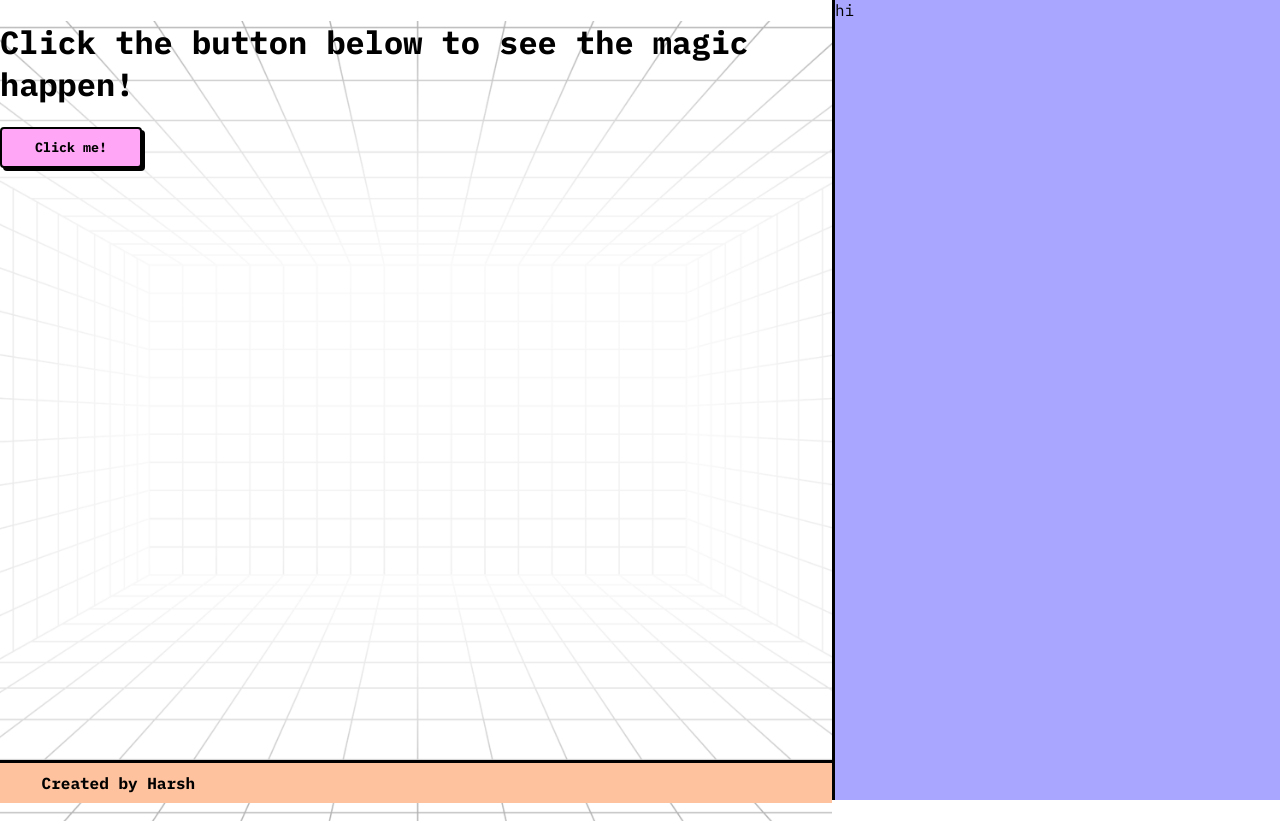
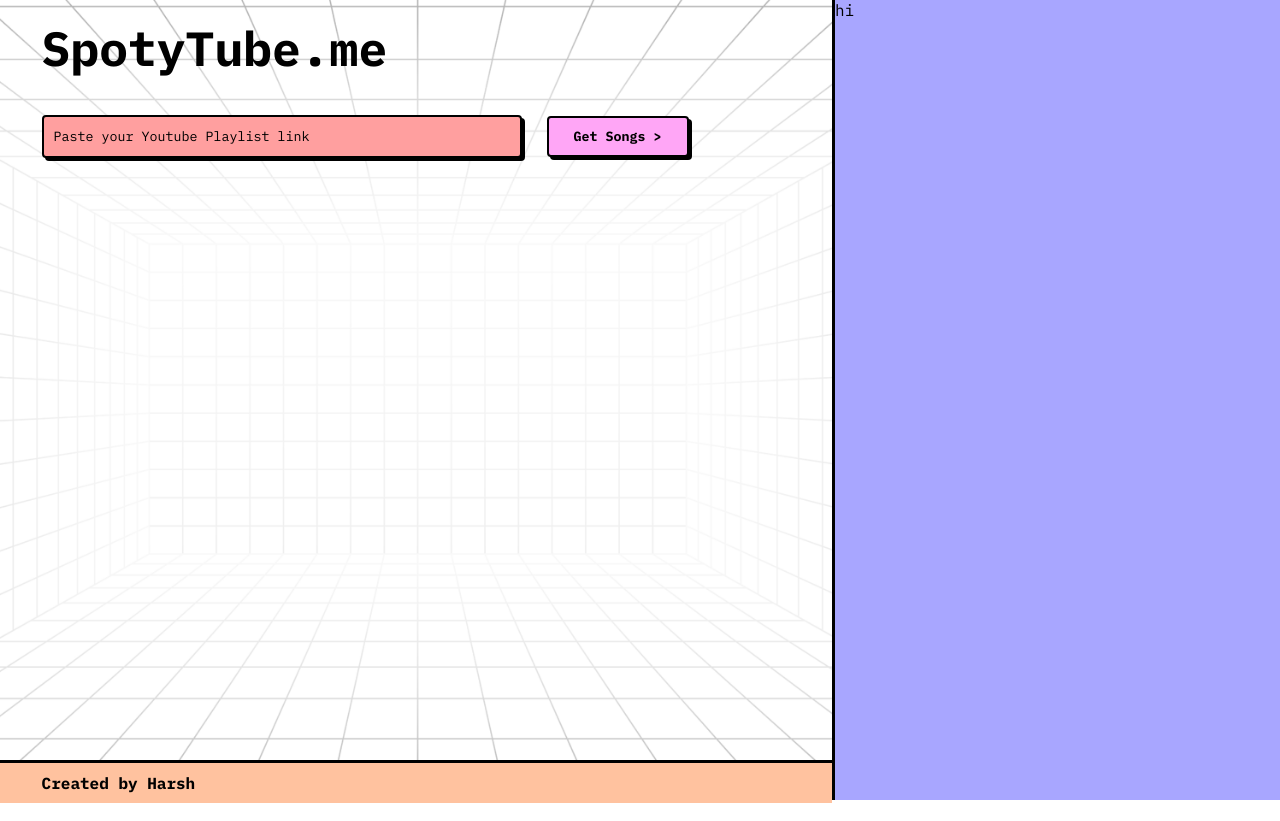
Before and after one commit to sourcery-ai-experiments/yt_playlist_exporter, a React (Create React App) app in the folder frontend/: page / in a window 1280 px wide. Built offline with nearby package versions, Linux system fonts and the light colour scheme.

Commit message:
input boxes work

```diff
--- a/frontend/src/components/Btn/Btn.css
+++ b/frontend/src/components/Btn/Btn.css
@@ -1,6 +1,7 @@
 .Btn{
     background-color: #FFA6F6;
     height: 41px;
+    padding: 0;
     border-radius: 4px;
     border: 2px solid black;
     box-shadow: 3px 3px;
--- /dev/null
+++ b/frontend/src/components/InputBox/InputBox.css
@@ -0,0 +1,34 @@
+.InputBox{
+    width: 456px;
+    height: 39px;
+    padding: 0 10px;
+    font-family: 'IBM Plex Mono', sans-serif;
+    border: 2px solid black;
+    box-shadow: 3px 3px;
+    border-radius: 4px;
+    background-color: #FF9F9F;
+    color: black;
+}
+
+.InputBox:hover{
+    background-color: #FF9F9Fdf;
+}
+
+
+.InputBox:focus{
+    outline: none;
+}
+.InputBox:active{
+    transform: translateX(0.1em) translateY(0.1em);
+    box-shadow: 1px 1px;
+}
+
+
+.InputBox::-webkit-input-placeholder {
+    color: black;
+}
+
+.InputBox::selection {
+    background: black; /* Default highlight color */
+    color: white; /* Default highlight text color */
+}
--- /dev/null
+++ b/frontend/src/components/InputBox/InputBox.js
@@ -0,0 +1,21 @@
+import React from 'react'
+import './InputBox.css'
+
+const InputBox = ({ setPlaylistLink }) => {
+    const handleLink = (e) => {
+        setPlaylistLink(e.target.value);
+        // console.log("Link is ", e.target.value);
+    }
+
+    return (
+        <div>
+            <input
+                type="text"
+                placeholder="Paste your Youtube Playlist link"
+                className='InputBox'
+                onChange={handleLink}/>
+        </div>
+    )
+}
+
+export default InputBox
--- a/frontend/src/components/Main/Main.css
+++ b/frontend/src/components/Main/Main.css
@@ -6,3 +6,30 @@
     background-size: cover;
     background-position: center;
   }
+
+  .Title{
+    display: flex;
+    height: 12%;
+    width: 100%;
+    align-items: center;
+  }
+
+  .Title span{
+    font-size: 3em;
+    font-weight: bold;
+    margin-left: 5%; ;
+  }
+
+  .PlaylistLink{
+    display: flex;
+    height: 10%;
+    align-items: center;
+  }
+
+  .PlaylistLink-InputBox{
+    margin-left: 5%;
+  }
+
+  .PlaylistLink-Btn{
+    margin-left: 3%;
+  }
--- a/frontend/src/components/Main/Main.js
+++ b/frontend/src/components/Main/Main.js
@@ -1,14 +1,31 @@
-import React from 'react'
+import React, {useState} from 'react'
 import './Main.css'
 import Btn from '../Btn/Btn'
+import InputBox from '../InputBox/InputBox'
 
 const Main = () => {
+
+  const [playlistLink, setPlaylistLink] = useState('');
+
+  //Send to Youtube API
+  const handleBtnClick = () => {
+    console.log("Playlist Link is ",playlistLink);
+  }
+
   return (
     <div className='Main-container'>
-      <h1>Click the button below to see the magic happen!</h1>
-      <Btn BtnText='Click me!'
-      onClickFunction={() => console.log('Hello, World!')}
-      BtnWidth="142px"/>
+      <div className='Title'>
+        <span>SpotyTube.me</span>
+      </div>
+      <div className='PlaylistLink'>
+        <div className='PlaylistLink-InputBox'>
+        <InputBox setPlaylistLink={setPlaylistLink}/>
+        </div>
+        <div className='PlaylistLink-Btn'>
+        <Btn BtnText="Get Songs >" BtnWidth="142px" onClickFunction={handleBtnClick}/>
+        </div>
+      </div>
+
     </div>
   )
 }
```
